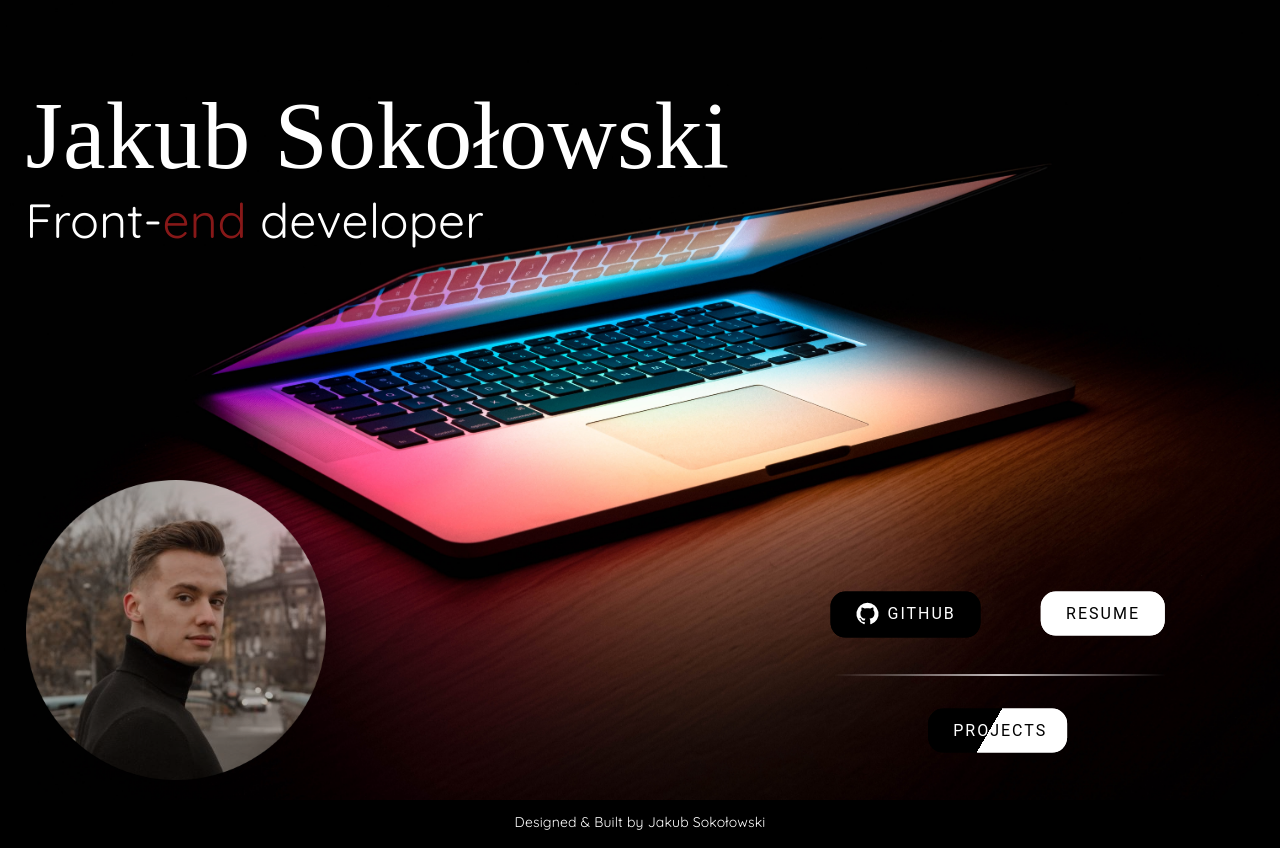
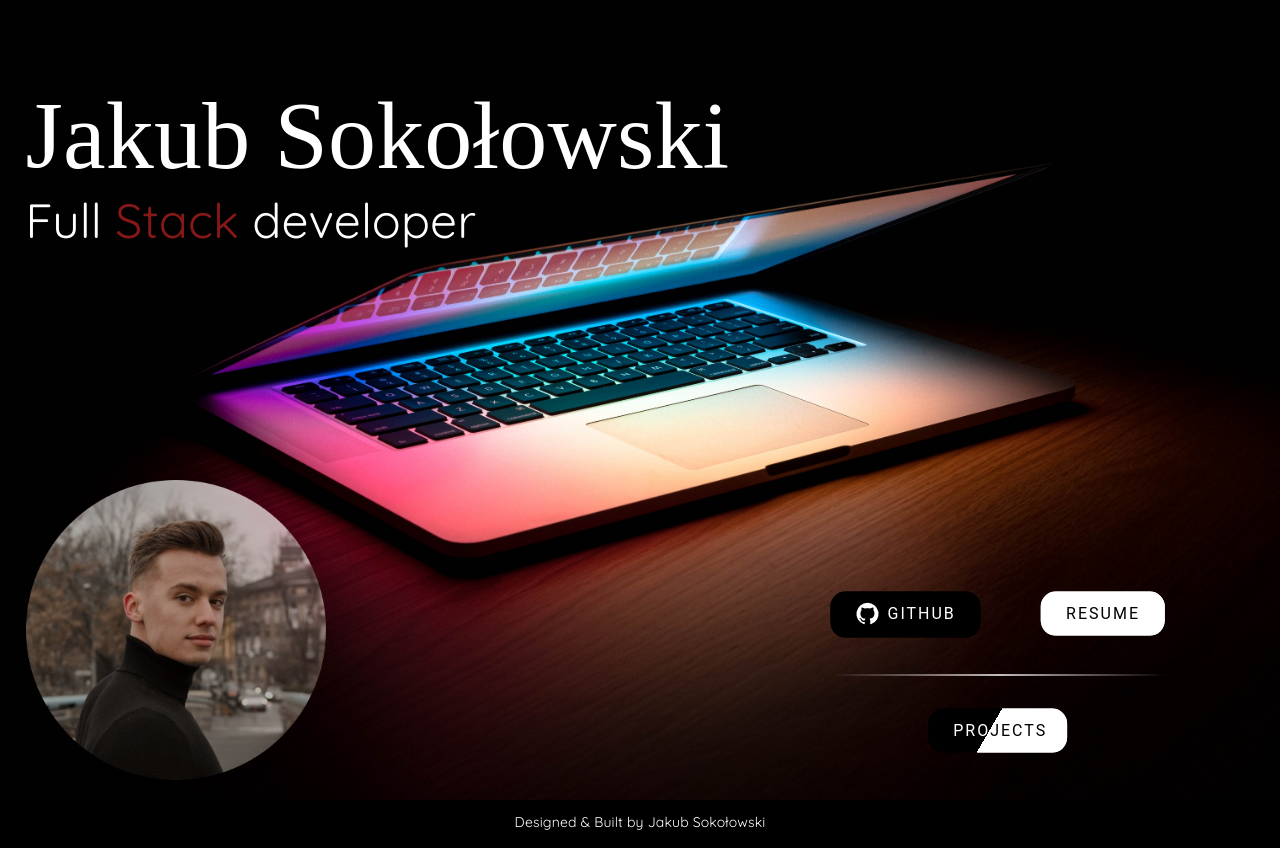
Before and after one commit to JohnnyFalcon/Personal-website, a React (Create React App) app: page / in a window 1280 px wide. Built offline with nearby package versions, Linux system fonts and the light colour scheme; no server answers; a web font is replaced by a local one.

Commit message:
Update main title

```diff
--- a/src/components/Main/Main.jsx
+++ b/src/components/Main/Main.jsx
@@ -47,7 +47,7 @@ const Main = () => {
                 color: "white"
               }}
             >
-              Front-<span style={{ color: "#871818" }}>end</span> developer
+              Full <span style={{ color: "#871818" }}>Stack</span> developer
             </Typography>
           </Box>
         </Box>
```
